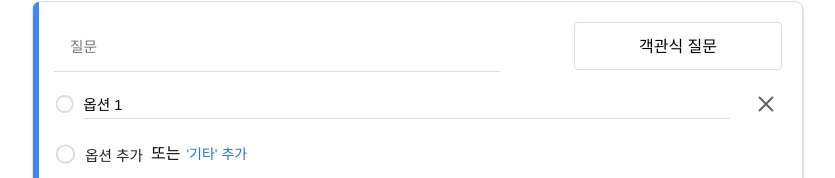
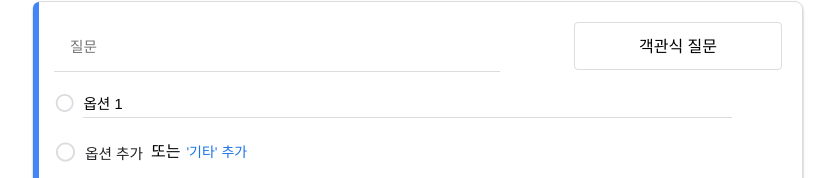
Before and after one commit to Gyuri092/google-form, a React (Vite) app: page / in a window 1280 px wide. Shown: the part 225-403 px from the top of the page, without its empty margins (222-1057 px from the left). Built offline with nearby package versions, Linux system fonts and the light colour scheme.

Commit message:
feat: 옵션 1개인 경우 삭제 불가하도록 버튼 숨기기

```diff
--- a/src/components/QuestionOption/MultipleChoice/index.tsx
+++ b/src/components/QuestionOption/MultipleChoice/index.tsx
@@ -47,6 +47,13 @@ export const MultipleChoice = () => {
                 font-size: 11pt;
               `}
             />
+            {index === 0 ? (
+              <div
+                css={css`
+                  width: 56px;
+                `}
+              />
+            ) : (
               <button
                 type="button"
                 css={css`
@@ -97,6 +104,7 @@ export const MultipleChoice = () => {
                   삭제
                 </p>
               </button>
+            )}
           </label>
         );
       })}
```
Lines whose indentation alone changed are shown as unchanged.
